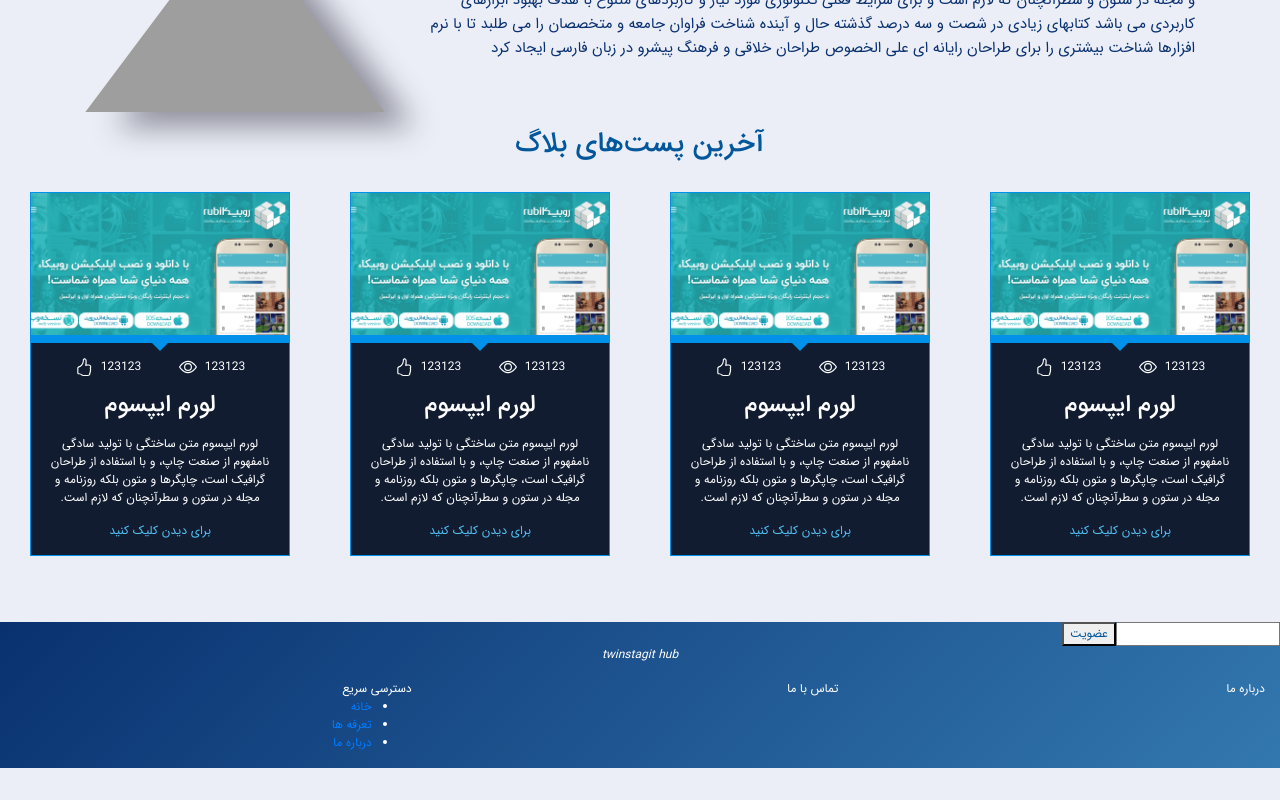
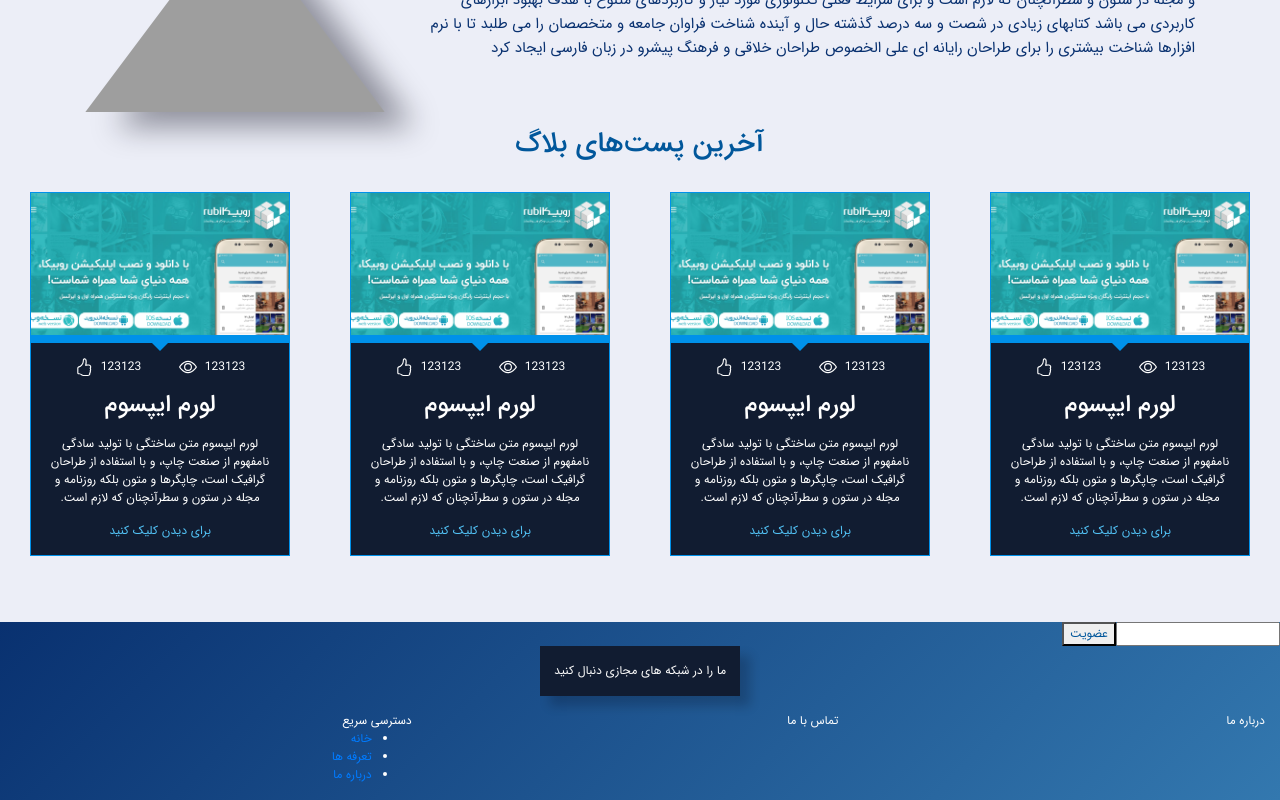
Before and after one commit to KavehKarami/shop-theme-react, a React (Create React App) app: page / in a window 1280 px wide. Shown: the part 2568-3368 px from the top of the page. Before the commit the page ends 3336 px from the top, so only its background shows below. Built offline with nearby package versions, Linux system fonts and the light colour scheme; grey boxes are pictures that could not be loaded.

Commit message:
implement FollowUs component and styles

```diff
--- /dev/null
+++ b/src/assets/scss/components/shared/followUs.scss
@@ -0,0 +1,65 @@
+.follow-us {
+  width: 200px;
+  display: flex;
+  align-items: center;
+  justify-content: space-around;
+  height: 50px;
+  background-color: #003c6c;
+  color: #fdfdfd;
+  position: relative;
+  box-shadow: 10px 10px 10px rgba(0, 0, 17, 0.2);
+
+  &:hover,
+  &:focus {
+    &:before {
+      transform: rotate(-40deg);
+    }
+
+    a {
+      pointer-events: auto;
+    }
+  }
+
+  &:before {
+    position: absolute;
+    content: "ما را در شبکه های مجازی دنبال کنید";
+    width: 100%;
+    height: 100%;
+    background-color: #111c31;
+    z-index: 11;
+    display: flex;
+    align-items: center;
+    justify-content: center;
+    transform-origin: left 100%;
+    transition: 0.3s ease-in-out;
+
+    @include bp-md {
+      pointer-events: none;
+    }
+  }
+
+  .box {
+    width: 100%;
+    height: 100%;
+    padding-left: 40px;
+    display: flex;
+    flex-direction: row-reverse;
+    align-items: center;
+    justify-content: space-around;
+  }
+
+  a {
+    width: 25px;
+    height: 25px;
+    cursor: pointer;
+    display: flex;
+    align-items: center;
+    justify-content: center;
+    pointer-events: none;
+
+    img {
+      width: 100%;
+      height: 100%;
+    }
+  }
+}
--- a/src/assets/scss/components/shared/shared.scss
+++ b/src/assets/scss/components/shared/shared.scss
@@ -5,4 +5,5 @@
 @import "./whyUs.scss";
 @import "./blogsCard.scss";
 @import "./dashedInput.scss";
+@import "./followUs.scss";
 @import "./shapeDivider1.scss";
```
Also changed, not shown: src/app/components/shared/sections/FollowUs.jsx (added, +21 -0 lines).
